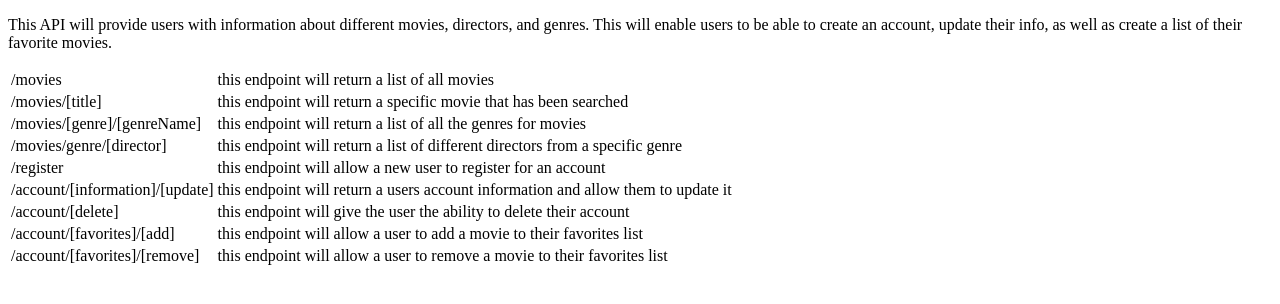
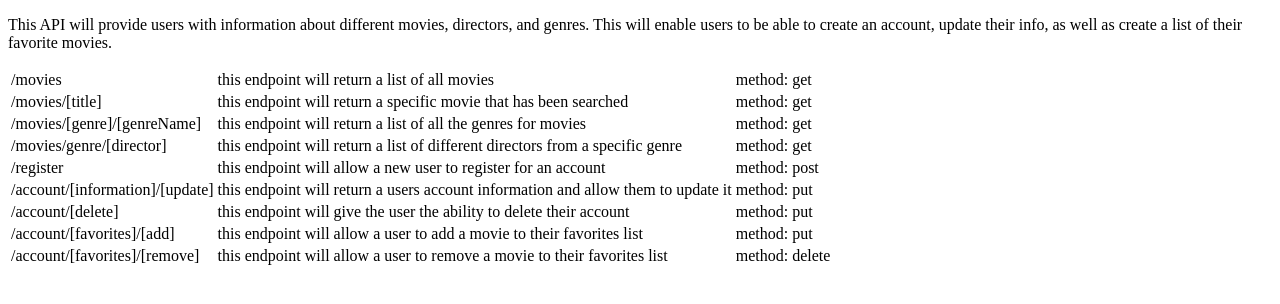
Before and after one commit to nnajera95/Movie_API, a website: page public/documentation.html in a window 1280 px wide. Drawn offline with Linux system fonts and the light colour scheme.

Commit message:
updated table
if applied this commit will add a cell to the table to show the method used for the expressware

```diff
--- a/public/documentation.html
+++ b/public/documentation.html
@@ -16,38 +16,47 @@
       <tr>
         <td> /movies </td>
         <td>this endpoint will return a list of all movies</td>
+        <td>method: get</td>
       </tr>
       <tr>
         <td> /movies/[title] </td>
         <td>this endpoint will return a specific movie that has been searched</td>
+        <td>method: get</td>
       </tr>
       <tr>
         <td> /movies/[genre]/[genreName] </td>
         <td>this endpoint will return a list of all the genres for movies</td>
+        <td>method: get</td>
       </tr>
       <tr>
         <td> /movies/genre/[director] </td>
         <td>this endpoint will return a list of different directors from a specific genre</td>
+        <td>method: get</td>
       </tr>
       <tr>
         <td> /register </td>
         <td>this endpoint will allow a new user to register for an account</td>
+        <td>method: post</td>
       </tr>
       <tr>
         <td> /account/[information]/[update]</td>
         <td>this endpoint will return a users account information and allow them to update it</td>
+        <td>method: put</td>
       </tr>
       <tr>
         <td> /account/[delete]</td>
         <td>this endpoint will give the user the ability to delete their account</td>
+        <td>method: put</td>
       </tr>
       <tr>
         <td> /account/[favorites]/[add] </td>
         <td>this endpoint will allow a user to add a movie to their favorites list</td>
+        <td>method: put</td>
       </tr>
       <tr>
         <td> /account/[favorites]/[remove] </td>
         <td>this endpoint will allow a user to remove a movie to their favorites list</td>
+        <td>method: delete</td>
       </tr>
     </table>
   </body>
```
